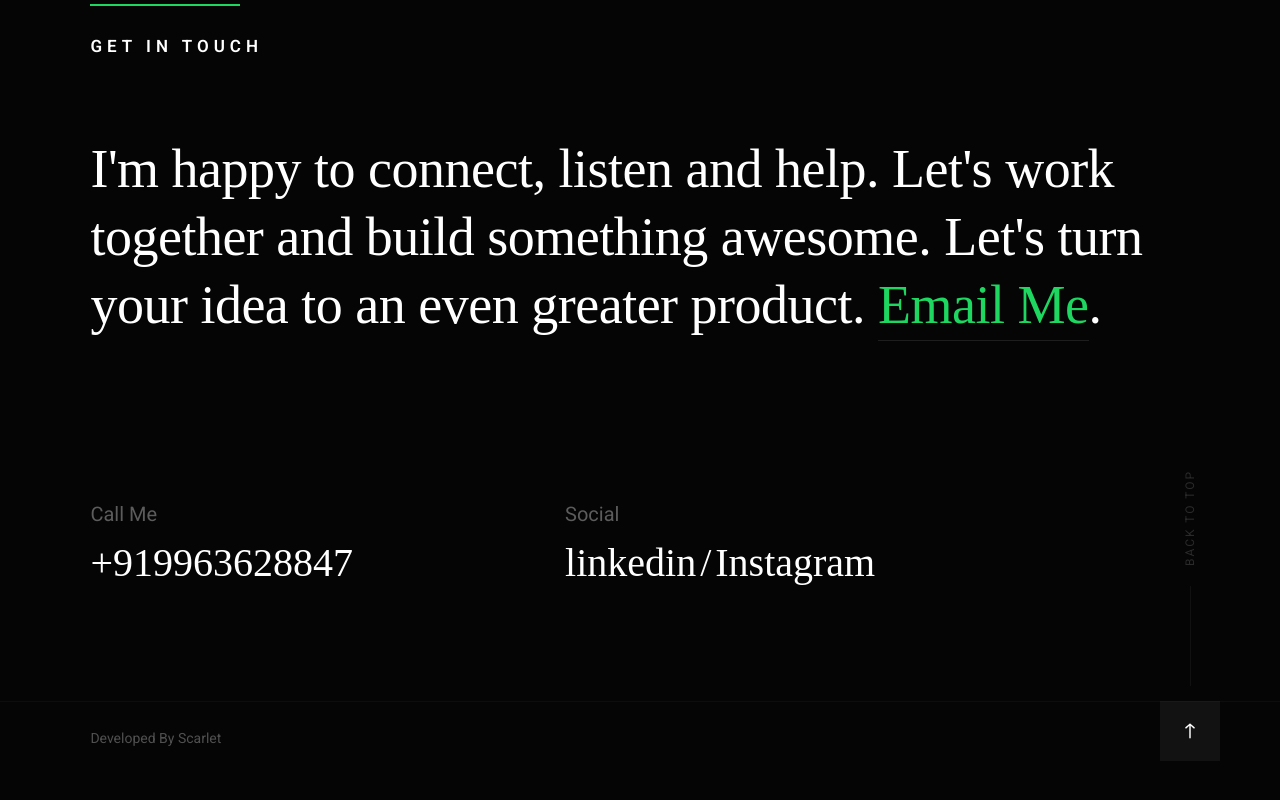
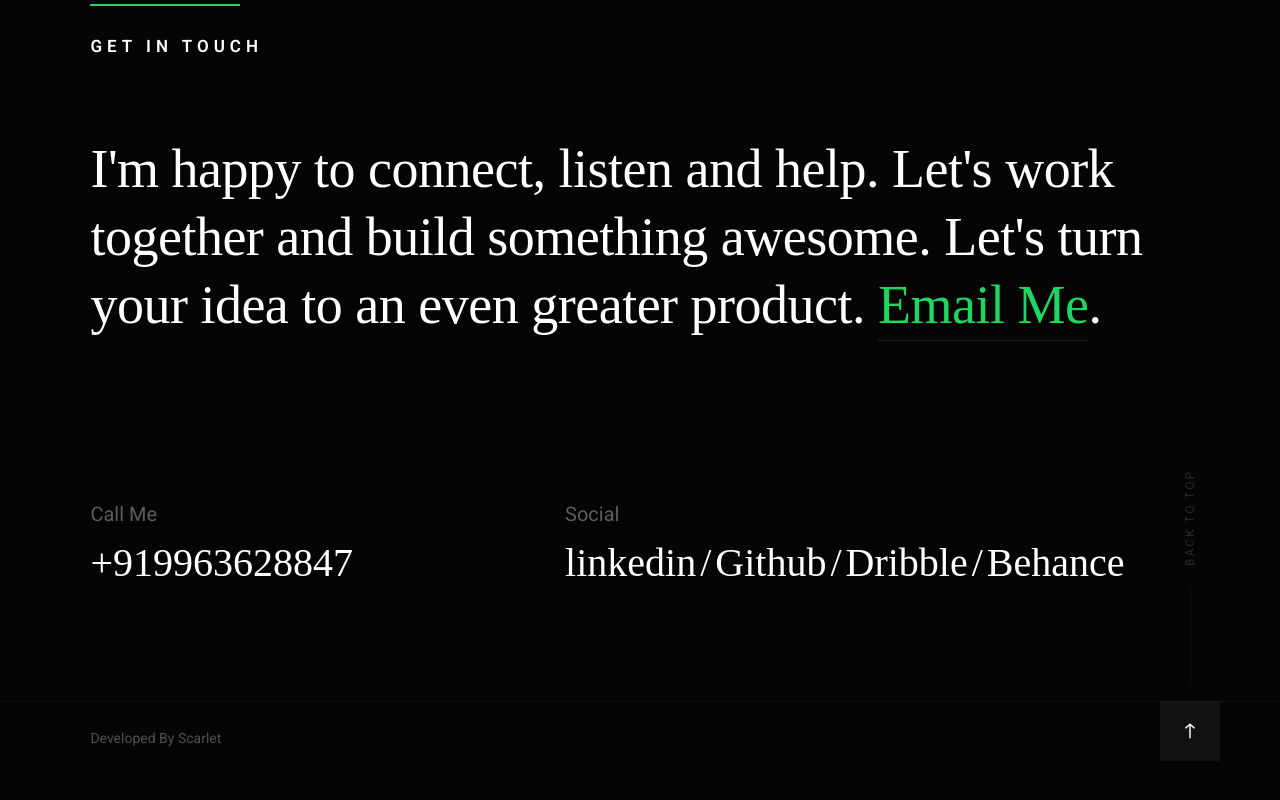
Before and after one commit to Scarlet0103/portfolio, a plain HTML site: page index.html in a window 1280 px wide. Shown: the part 7357-8157 px from the top of the page. Drawn offline with Linux system fonts and the light colour scheme; a web font is replaced by a local one.

Commit message:
social links added

```diff
--- a/index.html
+++ b/index.html
@@ -557,7 +557,9 @@
                 <h4>Social</h4>
                 <ul>
                     <li><a href="https://www.linkedin.com/in/pranay-kumar-2250b6170/" title="linkedin">linkedin</a></li>
-                    <li><a href="https://www.instagram.com/pranay0103/" title="Instagram">Instagram</a></li>
+                    <li><a href="https://github.com/Scarlet0103" title="Github">Github</a></li>
+                    <li><a href="https://dribbble.com/scarlet0103" title="Dribble">Dribble</a></li>
+                    <li><a href="https://www.behance.net/scarleterza1" title="Behance">Behance</a></li>
                 </ul>
             </div>
 
```
